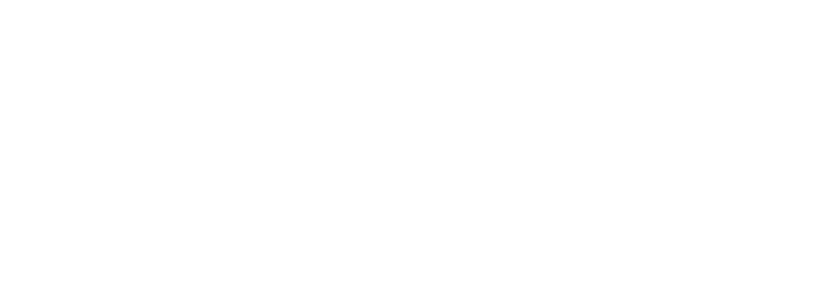
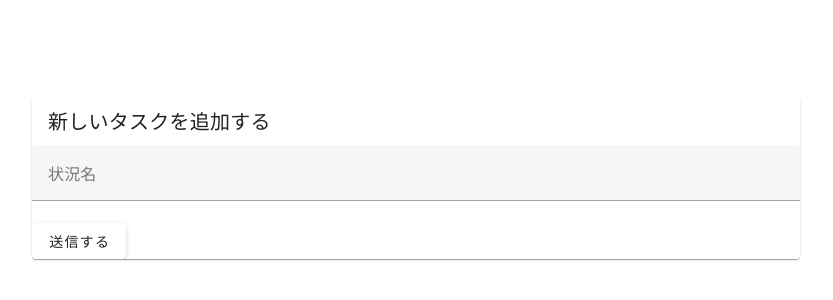
Before and after one commit to traP-jp/yaranai_frontend, a Vue app: page /AddCondition in a window 1280 px wide. Before the commit this address had no page. Shown: the part 222-522 px from the top of the page, without its empty margins (0-833 px from the left). Built offline with nearby package versions, Linux system fonts and the light colour scheme.

Commit message:
こなせる状況の追加ページの制作

```diff
--- /dev/null
+++ b/src/components/AddCondition.vue
@@ -0,0 +1,26 @@
+<script setup lang="ts">
+import apiClient from '@/apis'
+import { ref } from 'vue'
+
+const conditionReq = ref<{ name: string }>({ name: '' })
+
+const sendNewCondition = () => {
+  apiClient.condition.postCondition(conditionReq.value)
+}
+</script>
+
+<template>
+  <v-card width="60vw">
+    <v-card-title>新しいタスクを追加する</v-card-title>
+    <div>
+      <v-text-field
+        label="状況名"
+        placeholder="タスクのこなせる状況名をここに入力"
+        :v-model="conditionReq.name"
+      />
+    </div>
+    <v-btn @click="sendNewCondition">送信する</v-btn>
+  </v-card>
+</template>
+
+<style lang="scss" scoped></style>
--- a/src/router/index.ts
+++ b/src/router/index.ts
@@ -1,6 +1,7 @@
 import { createRouter, createWebHistory } from 'vue-router'
 import TaskDashboard from '@/pages/TaskDashboard.vue'
 import AddTask from '@/components/AddTask.vue'
+import AddCondition from '@/components/AddCondition.vue'
 
 const router = createRouter({
   history: createWebHistory(import.meta.env.BASE_URL),
@@ -11,9 +12,14 @@
       component: TaskDashboard
     },
     {
-      path: '/Add',
+      path: '/AddTask',
       name: 'タスクの追加',
       component: AddTask
+    },
+    {
+      path: '/AddCondition',
+      name: '状況の追加',
+      component: AddCondition
     }
   ]
 })
```
